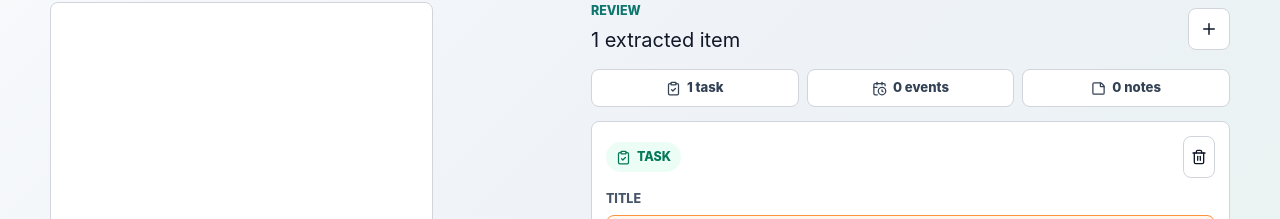
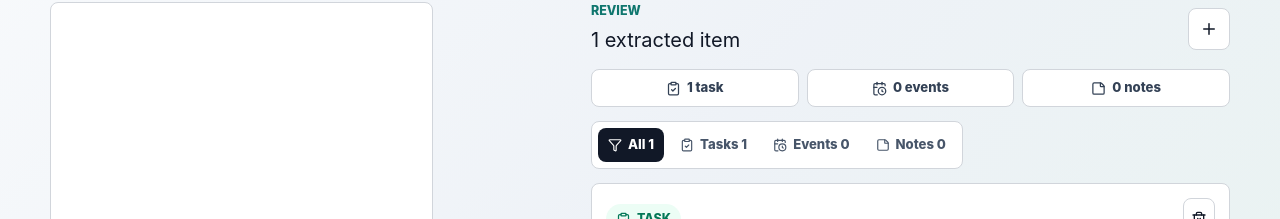
Before and after one commit to rillyayidan/snaptask, a React (Vite) app in the folder frontend/: page / in a window 1280 px wide. Both pictures are taken after a click on the button 1209 px from the left and 159 px from the top of the page. Shown: the part 131-350 px from the top of the page. Built offline with nearby package versions, Linux system fonts and the light colour scheme; no server answers.

Commit message:
Improve review controls for extracted items

```diff
--- a/frontend/src/components/TaskList.jsx
+++ b/frontend/src/components/TaskList.jsx
@@ -1,4 +1,5 @@
-import { CalendarClock, ClipboardCheck, Plus, StickyNote } from 'lucide-react'
+import { CalendarClock, ClipboardCheck, Funnel, MinusCircle, Plus, StickyNote } from 'lucide-react'
+import { useMemo, useState } from 'react'
 import { TaskCard } from './TaskCard.jsx'
 
 const emptyItem = {
@@ -10,11 +11,18 @@ const emptyItem = {
 }
 
 export function TaskList({ items, onChange }) {
+  const [filter, setFilter] = useState('all')
   const counts = items.reduce((summary, item) => {
     const type = item.type === 'event' || item.type === 'note' ? item.type : 'task'
     summary[type] += 1
     return summary
   }, { task: 0, event: 0, note: 0 })
+
+  const filteredItems = useMemo(() => {
+    return items
+      .map((item, index) => ({ item, index }))
+      .filter(({ item }) => filter === 'all' || item.type === filter)
+  }, [filter, items])
 
   function update(index, patch) {
     onChange(items.map((item, itemIndex) => (itemIndex === index ? { ...item, ...patch } : item)))
@@ -32,18 +40,45 @@ export function TaskList({ items, onChange }) {
         </button>
       </div>
       {items.length > 0 && (
-        <div className="review-metrics" aria-label="Extraction summary">
-          <span><ClipboardCheck size={15} /> {counts.task} task{counts.task === 1 ? '' : 's'}</span>
-          <span><CalendarClock size={15} /> {counts.event} event{counts.event === 1 ? '' : 's'}</span>
-          <span><StickyNote size={15} /> {counts.note} note{counts.note === 1 ? '' : 's'}</span>
-        </div>
+        <>
+          <div className="review-metrics" aria-label="Extraction summary">
+            <span><ClipboardCheck size={15} /> {counts.task} task{counts.task === 1 ? '' : 's'}</span>
+            <span><CalendarClock size={15} /> {counts.event} event{counts.event === 1 ? '' : 's'}</span>
+            <span><StickyNote size={15} /> {counts.note} note{counts.note === 1 ? '' : 's'}</span>
+          </div>
+          <div className="review-controls">
+            <div className="filter-group" role="tablist" aria-label="Filter extracted items">
+              {filterOptions(counts).map((option) => (
+                <button
+                  key={option.value}
+                  className={`filter-chip ${filter === option.value ? 'active' : ''}`}
+                  type="button"
+                  onClick={() => setFilter(option.value)}
+                >
+                  {option.icon}
+                  {option.label}
+                </button>
+              ))}
+            </div>
+            {counts.note > 0 && (
+              <button
+                className="text-button"
+                type="button"
+                onClick={() => onChange(items.filter((item) => item.type !== 'note'))}
+              >
+                <MinusCircle size={16} />
+                Remove notes
+              </button>
+            )}
+          </div>
+        </>
       )}
 
       {items.length === 0 ? (
         <div className="review-empty">Extracted tasks, events, and notes will appear here before you push them to Google.</div>
       ) : (
         <div className="task-list">
-          {items.map((item, index) => (
+          {filteredItems.map(({ item, index }) => (
             <TaskCard
               key={`${item.title}-${index}`}
               item={item}
@@ -57,3 +92,12 @@ export function TaskList({ items, onChange }) {
     </div>
   )
 }
+
+function filterOptions(counts) {
+  return [
+    { value: 'all', label: `All ${counts.task + counts.event + counts.note}`, icon: <Funnel size={14} /> },
+    { value: 'task', label: `Tasks ${counts.task}`, icon: <ClipboardCheck size={14} /> },
+    { value: 'event', label: `Events ${counts.event}`, icon: <CalendarClock size={14} /> },
+    { value: 'note', label: `Notes ${counts.note}`, icon: <StickyNote size={14} /> }
+  ]
+}
--- a/frontend/src/styles.css
+++ b/frontend/src/styles.css
@@ -222,6 +222,51 @@ input[type="file"] {
   white-space: nowrap;
 }
 
+.review-controls {
+  align-items: center;
+  display: flex;
+  flex-wrap: wrap;
+  gap: 10px;
+  justify-content: space-between;
+}
+
+.filter-group {
+  background: #ffffff;
+  border: 1px solid #d1d5db;
+  border-radius: 8px;
+  display: inline-flex;
+  flex-wrap: wrap;
+  gap: 6px;
+  padding: 6px;
+}
+
+.filter-chip,
+.text-button {
+  align-items: center;
+  background: transparent;
+  border: 0;
+  border-radius: 8px;
+  color: #475569;
+  cursor: pointer;
+  display: inline-flex;
+  font-size: 0.82rem;
+  font-weight: 800;
+  gap: 6px;
+  justify-content: center;
+  min-height: 34px;
+  padding: 0 10px;
+}
+
+.filter-chip.active {
+  background: #111827;
+  color: #ffffff;
+}
+
+.text-button {
+  background: #ffffff;
+  border: 1px solid #d1d5db;
+}
+
 .task-card {
   background: #ffffff;
   border: 1px solid #d1d5db;
@@ -424,6 +469,20 @@ textarea {
     grid-template-columns: 1fr;
   }
 
+  .review-controls {
+    align-items: stretch;
+    flex-direction: column;
+  }
+
+  .filter-group {
+    width: 100%;
+  }
+
+  .filter-chip,
+  .text-button {
+    flex: 1 1 auto;
+  }
+
   .push-result {
     grid-template-columns: auto minmax(0, 1fr);
   }
```
